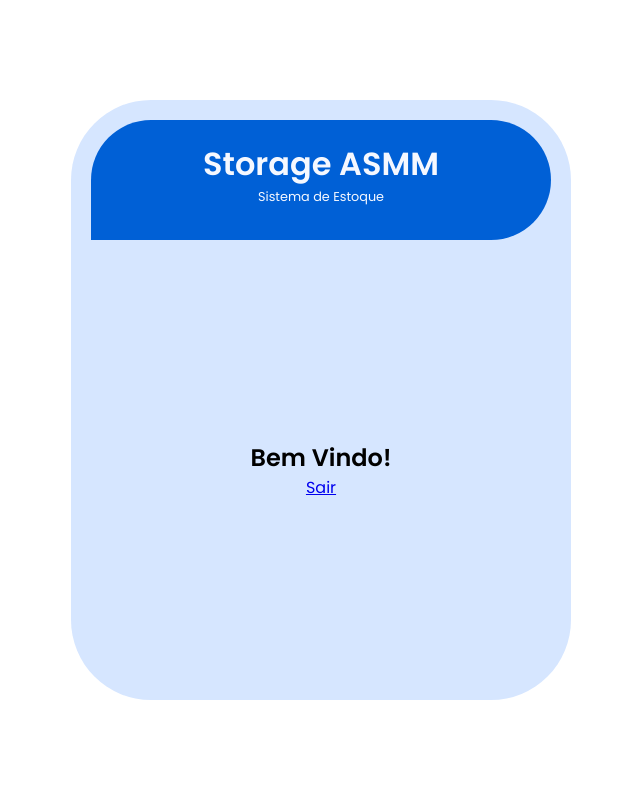
After one commit to sommeralisson/first_crud, a PHP site: page /assets/signin/dashboard.php in a window 1280 px wide. The commit adds this page. Shown: the whole page, without its empty margins (639-1279 px from the left). Run offline with PHP 8.4, Linux system fonts and the light colour scheme; the visitor is signed in with stand-in values (Sample User, id 1).

Commit message:
Finalização do processo de validação para cadastro/login / Prototipação inicial do projeto

```diff
--- /dev/null
+++ b/assets/signin/dashboard.php
@@ -0,0 +1,58 @@
+<?php
+    session_start();
+    ob_start();
+
+    if(isset($_SESSION['msg'])) {
+        echo $_SESSION['msg'];
+        unset($_SESSION['msg']);
+    }
+
+    if((!isset($_SESSION['user'])) && (!isset($_SESSION['id']))) {
+        $_SESSION['msg'] = '<p style="color:red;">Erro, necessário fazer o login para acessar a página!</p>';
+        header("Location: ../../index.php");
+    }
+?>
+
+<!DOCTYPE html>
+    <html lang="pt-BR">
+        <head>
+            <meta charset="UTF-8">
+            <meta http-equiv="X-UA-Compatible" content="IE=edge">
+            <meta name="viewport" content="width=device-width, initial-scale=1.0">
+
+            <title>First CRUD</title>
+
+            <link rel="preconnect" href="https://fonts.googleapis.com">
+            <link rel="preconnect" href="https://fonts.gstatic.com" crossorigin>
+            <link href="https://fonts.googleapis.com/css2?family=Open+Sans&family=Poppins:wght@400;500;600&display=swap" rel="stylesheet">
+
+            <!-- Link file Css -->
+            <link rel="stylesheet" href="../css/main.css">
+        </head>
+        <body>
+            <header>
+            </header>
+            <main>
+                <form action="assets/signin/validalogin.php" method="POST" id="form-login" autocomplete="off">
+                    <aside class="container-login">
+                        <div class="header-login">
+                            <div class="shape-login">
+                                <h2 class="text-large">Storage ASMM</h2>
+                                <p class="text-small">Sistema de Estoque</p>
+                            </div>
+                        </div>
+                        <div class="description-login">
+                            <h2>Bem Vindo!</h2>
+                            <a href="goout.php" class="button">Sair</a>
+                        </div>
+                    </aside>
+                </form>
+            </main>
+            <footer>
+
+            </footer>
+
+            <!-- Link file Js -->
+            <script src="assets/js/script.js"></script>
+        </body>
+    </html>
--- a/assets/signup/insere.php
+++ b/assets/signup/insere.php
@@ -3,6 +3,7 @@ require '../config/connection.php';
 
 $user = filter_input(INPUT_POST, 'user', FILTER_SANITIZE_STRING);
 $pass = filter_input(INPUT_POST, 'pass');
+$passHash = password_hash($pass, PASSWORD_DEFAULT);
 
 if($user && $pass) {
     $sql = $pdo->prepare("SELECT * FROM usuarios WHERE nome = :nome");
@@ -12,7 +13,7 @@ if($user && $pass) {
     if($sql->rowCount() === 0) {
         $sql = $pdo->prepare("INSERT INTO usuarios (nome, senha) VALUES (:nome, :senha)");
         $sql->bindValue(":nome", $user);
-        $sql->bindValue(":senha", $pass);
+        $sql->bindValue(":senha", $passHash);
         $sql->execute();
 
         header("Location: ../../index.php");
--- a/index.php
+++ b/index.php
@@ -44,14 +44,15 @@
                         <div class="container-credentials">
                             <div class="content-user">
                                 <p class="text-small">Username</p>
-                                <input type="text" name="user" placeholder="Insira seu usuário...">
+                                <input type="text" name="user" value="<?php if(isset($_SESSION['user'])){ echo $_SESSION['user']; unset($_SESSION['user']); }?>" placeholder="Insira seu usuário...">
                             </div>
                             <div class="content-pass">
                                 <p class="text-small">Password</p>
-                                <input type="password" name="pass" placeholder="Insira sua senha...">
+                                <input type="password" name="pass" value="<?php if(isset($_SESSION['pass'])){ echo $_SESSION['pass']; unset($_SESSION['pass']); }?>" placeholder="Insira sua senha...">
                             </div>
                             <div class="sign-login">
                                 <button type="submit" class="large-button" form="form-login" name="sendlogin" value="acessar">Iniciar sessão</button>
+                                <?php $x = 2;?>
                             </div>
                         </div>
                         <div class="footer-login">
```
Also changed, not shown: assets/signin/goout.php (added, +7 -0 lines), assets/signin/validalogin.php (+7 -1 lines).
